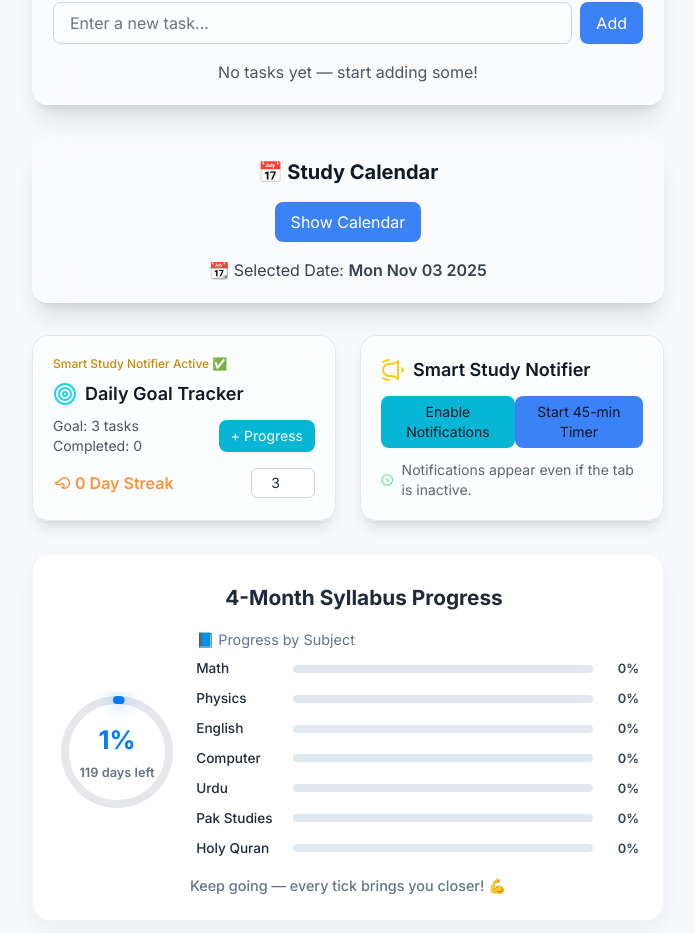
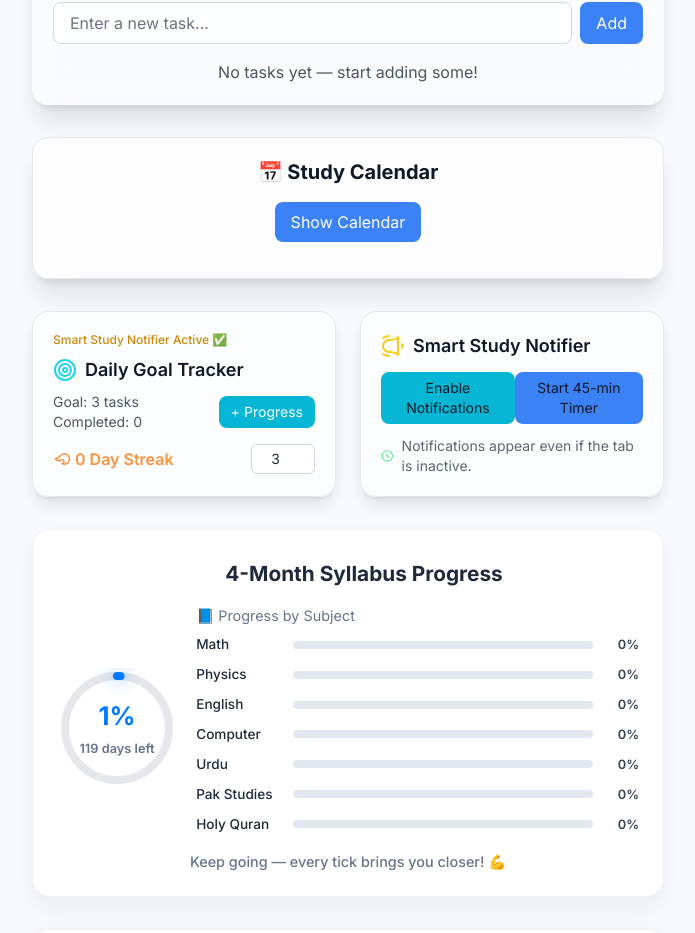
Before and after one commit to techai342/schoolwork, a React (Vite) app: page / in a window 1280 px wide. Shown: the part 1253-2186 px from the top of the page, without its empty margins (292-987 px from the left). Built offline with nearby package versions, Linux system fonts and the light colour scheme.

Commit message:
Update CalendarWidget.jsx

```diff
--- a/src/components/CalendarWidget.jsx
+++ b/src/components/CalendarWidget.jsx
@@ -5,27 +5,123 @@ import "react-calendar/dist/Calendar.css";
 export default function CalendarWidget() {
   const [showCalendar, setShowCalendar] = useState(false);
   const [selectedDate, setSelectedDate] = useState(new Date());
+  const [notes, setNotes] = useState(() => {
+    const saved = localStorage.getItem("calendarNotes");
+    return saved ? JSON.parse(saved) : {};
+  });
+  const [newNote, setNewNote] = useState("");
+
+  // Save notes in localStorage
+  useEffect(() => {
+    localStorage.setItem("calendarNotes", JSON.stringify(notes));
+  }, [notes]);
+
+  // Theme detection
   const [theme, setTheme] = useState(
-    typeof window !== "undefined" ? localStorage.getItem("theme") || "light" : "light"
+    typeof window !== "undefined"
+      ? localStorage.getItem("theme") || "light"
+      : "light"
   );
 
   useEffect(() => {
-    const watcher = setInterval(() => {
+    const interval = setInterval(() => {
       setTheme(localStorage.getItem("theme") || "light");
     }, 400);
-    return () => clearInterval(watcher);
+    return () => clearInterval(interval);
   }, []);
 
   const isDark = theme === "dark";
+
   const toggleCalendar = () => setShowCalendar(!showCalendar);
+
+  const handleDateClick = (date) => {
+    setSelectedDate(date);
+    setNewNote(notes[date.toDateString()] || "");
+  };
+
+  const saveNote = () => {
+    const dateStr = selectedDate.toDateString();
+    if (newNote.trim() === "") {
+      const updated = { ...notes };
+      delete updated[dateStr];
+      setNotes(updated);
+    } else {
+      setNotes({ ...notes, [dateStr]: newNote.trim() });
+    }
+    setNewNote("");
+  };
+
+  const deleteNote = (dateStr) => {
+    const updated = { ...notes };
+    delete updated[dateStr];
+    setNotes(updated);
+  };
+
+  const upcomingEvents = Object.keys(notes)
+    .map((dateStr) => ({
+      date: new Date(dateStr),
+      note: notes[dateStr],
+    }))
+    .sort((a, b) => a.date - b.date);
+
+  // 🛎 Notification permission request
+  useEffect(() => {
+    if ("Notification" in window && Notification.permission !== "granted") {
+      Notification.requestPermission();
+    }
+  }, []);
+
+  // 🔔 Function to show notification
+  const showNotification = (title, body) => {
+    if ("Notification" in window && Notification.permission === "granted") {
+      new Notification(title, {
+        body,
+        icon: "https://cdn-icons-png.flaticon.com/512/3570/3570048.png", // Study icon
+      });
+    }
+  };
+
+  // 🕒 Auto-check for events every minute
+  useEffect(() => {
+    const checkEvents = () => {
+      const today = new Date();
+      const tomorrow = new Date(today);
+      tomorrow.setDate(today.getDate() + 1);
+
+      Object.keys(notes).forEach((dateStr) => {
+        const eventDate = new Date(dateStr);
+        const note = notes[dateStr];
+
+        const isToday =
+          eventDate.getDate() === today.getDate() &&
+          eventDate.getMonth() === today.getMonth() &&
+          eventDate.getFullYear() === today.getFullYear();
+
+        const isTomorrow =
+          eventDate.getDate() === tomorrow.getDate() &&
+          eventDate.getMonth() === tomorrow.getMonth() &&
+          eventDate.getFullYear() === tomorrow.getFullYear();
+
+        if (isToday) {
+          showNotification("📅 Today’s Event", `${note} is scheduled for today!`);
+        } else if (isTomorrow) {
+          showNotification("📘 Upcoming Event", `${note} is happening tomorrow!`);
+        }
+      });
+    };
+
+    checkEvents(); // Check immediately
+    const interval = setInterval(checkEvents, 60 * 1000); // Every 1 minute
+    return () => clearInterval(interval);
+  }, [notes]);
+
+  const cardBg = isDark
+    ? "bg-white/6 border-white/10 text-white"
+    : "bg-white/70 border-gray-200 text-gray-900";
 
   return (
     <div
-      className={`backdrop-blur-lg rounded-2xl shadow-xl p-5 mt-6 transition-all duration-500 border ${
-        isDark
-          ? "bg-gray-900/40 border-gray-700/30 text-white"
-          : "bg-white/40 border-white/30 text-gray-900"
-      }`}
+      className={`backdrop-blur-lg rounded-2xl shadow-xl border p-5 mt-6 transition-all duration-500 ${cardBg}`}
     >
       <h2 className="text-xl font-bold mb-4 text-center">📅 Study Calendar</h2>
 
@@ -40,32 +136,95 @@ export default function CalendarWidget() {
 
       {showCalendar && (
         <div className="flex justify-center">
-          <div
-            className={`rounded-xl shadow-sm backdrop-blur-md p-2 border ${
-              isDark
-                ? "bg-gray-800/50 border-gray-700/20"
-                : "bg-white/40 border-white/20"
-            }`}
-          >
+          <div className="rounded-xl shadow-sm bg-white/40 dark:bg-gray-800/50 backdrop-blur-md p-2 border border-white/20 dark:border-gray-700/20">
             <Calendar
+              onClickDay={handleDateClick}
               onChange={setSelectedDate}
               value={selectedDate}
-              className={`react-calendar w-full border-0 bg-transparent ${
-                isDark ? "text-gray-100" : "text-gray-900"
-              }`}
+              className="react-calendar w-full border-0 bg-transparent text-gray-900 dark:text-gray-100"
+              tileClassName={({ date }) =>
+                notes[date.toDateString()] ? "highlighted-date" : ""
+              }
+              tileContent={({ date }) =>
+                notes[date.toDateString()] ? (
+                  <div className="text-[10px] mt-1 text-blue-600 dark:text-blue-400 font-semibold">
+                    {notes[date.toDateString()]}
+                  </div>
+                ) : null
+              }
             />
           </div>
         </div>
       )}
 
-      <p
-        className={`text-center mt-4 transition-all duration-300 ${
-          isDark ? "text-gray-300" : "text-gray-700"
-        }`}
-      >
-        📆 Selected Date:{" "}
-        <span className="font-semibold">{selectedDate.toDateString()}</span>
-      </p>
+      {showCalendar && (
+        <div className="mt-4">
+          <p className="text-center mb-2">
+            📆 Selected Date:{" "}
+            <span className="font-semibold">{selectedDate.toDateString()}</span>
+          </p>
+
+          <div className="flex flex-col sm:flex-row gap-2 justify-center items-center">
+            <input
+              type="text"
+              value={newNote}
+              onChange={(e) => setNewNote(e.target.value)}
+              placeholder="Enter note (e.g. Exam, Study Day, Holiday)"
+              className="px-3 py-2 border border-gray-300 dark:border-gray-700 rounded-lg
+                         bg-white/60 dark:bg-gray-800/50 text-gray-900 dark:text-white
+                         focus:outline-none focus:ring-2 focus:ring-blue-500 w-full sm:w-2/3"
+            />
+            <button
+              onClick={saveNote}
+              className="px-4 py-2 bg-green-500 hover:bg-green-600 text-white rounded-lg transition-all"
+            >
+              Save
+            </button>
+          </div>
+        </div>
+      )}
+
+      {upcomingEvents.length > 0 && (
+        <div className="mt-6">
+          <h3 className="text-lg font-semibold mb-3 text-center">
+            🗓️ Upcoming Events
+          </h3>
+          <div className="max-h-60 overflow-y-auto rounded-xl p-3 bg-white/40 dark:bg-gray-800/40 backdrop-blur-sm border border-white/20 dark:border-gray-700/20">
+            {upcomingEvents.map(({ date, note }) => (
+              <div
+                key={date.toDateString()}
+                className="flex justify-between items-center mb-2 border-b border-gray-200 dark:border-gray-700 pb-1"
+              >
+                <span>
+                  <strong>{date.toDateString()}:</strong> {note}
+                </span>
+                <button
+                  onClick={() => deleteNote(date.toDateString())}
+                  className="text-red-500 hover:text-red-600 text-sm"
+                >
+                  ❌
+                </button>
+              </div>
+            ))}
+          </div>
+        </div>
+      )}
+
+      <style>{`
+        .react-calendar__tile {
+          background-color: transparent;
+          color: inherit;
+          border-radius: 8px;
+          transition: all 0.3s ease;
+          padding: 8px 0 !important;
+        }
+        .highlighted-date {
+          background-color: #3b82f6 !important;
+          color: white !important;
+          font-weight: bold;
+          border-radius: 10px;
+        }
+      `}</style>
     </div>
   );
 }
```
